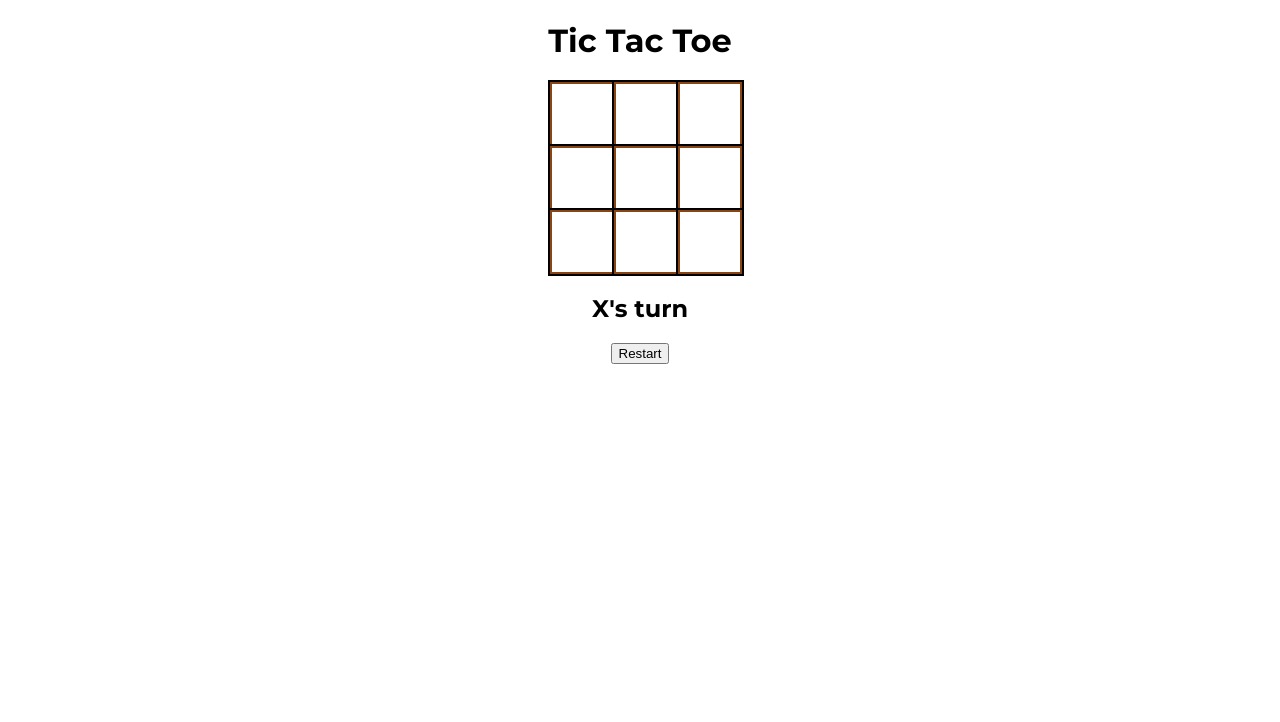
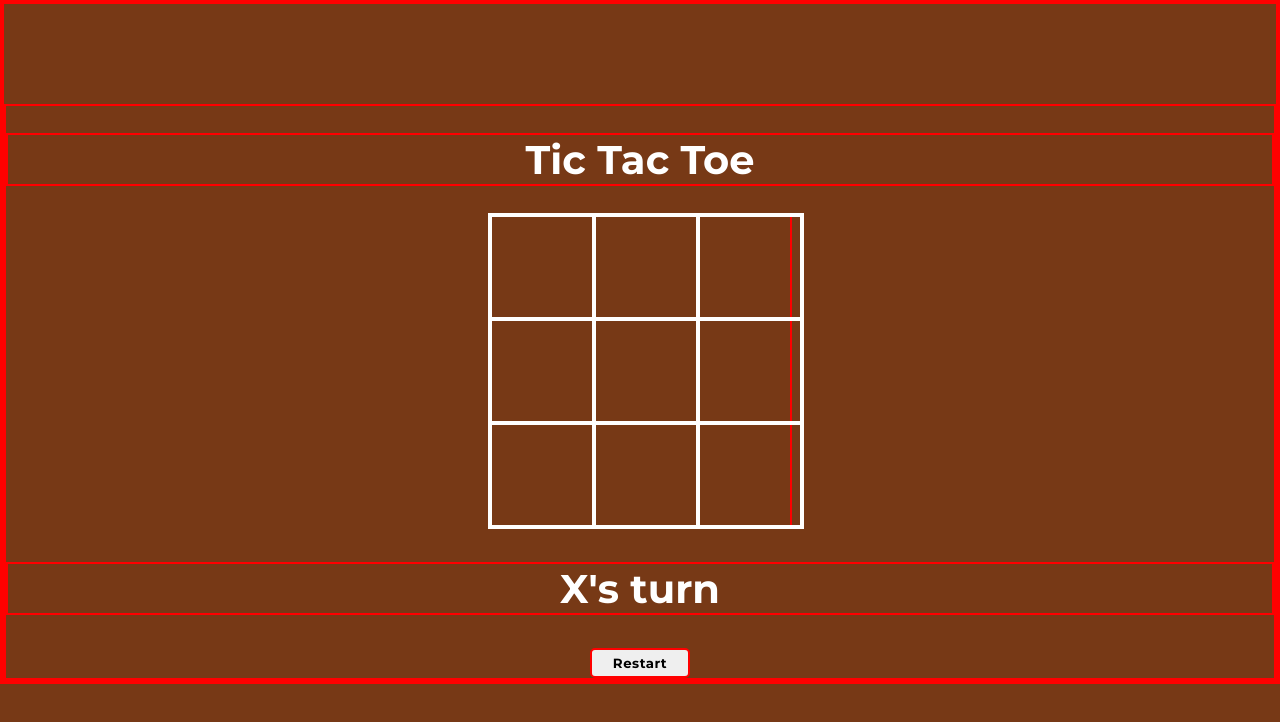
Before and after one commit to SatwikBaramal/TOP-JSProj2, a plain HTML site: page index.html in a window 1280 px wide. Drawn offline with Linux system fonts and the light colour scheme.

Commit message:
Made UI changes

```diff
--- a/index.html
+++ b/index.html
@@ -11,7 +11,7 @@
 </head>
 <body>
     <div id="gamecontainer" class="montserrat-bold">
-        <h1>Tic Tac Toe</h1>
+        <h1 style="font-size: 40px;">Tic Tac Toe</h1>
         <div id="cellContainer">
             <div cellIndex="0" class="cell"></div>
             <div cellIndex="1" class="cell"></div>
--- a/script.js
+++ b/script.js
@@ -45,6 +45,7 @@ function changePlayer(){
 }
 
 function restartGame(){
+    statusText.setAttribute('style',"color: white");
     curPlayer = "X";
     options = ["","","","","","","","",""];
     statusText.textContent = `${curPlayer}'s turn`;
@@ -71,9 +72,11 @@ function checkWinner(){
     }
 
     if(roundWon){
+        statusText.setAttribute('style',"color: lightgreen");
         statusText.textContent = `${curPlayer} has Won!`;
     }
     else if(!options.includes("")){
+        statusText.setAttribute('style',"color: yellow");
         statusText.textContent = 'Draw';
         running = false;
     }
--- a/style.css
+++ b/style.css
@@ -1,7 +1,16 @@
+*{
+    border:2px solid red;
+}
+
+body{
+    margin: 0;
+    background-color: #773916;
+}
+
 .cell{
-    width: 60px;
-    height:60px;
-    border: 2px solid saddlebrown;
+    width: 100px;
+    height:100px;
+    border: 2px solid white;
     box-shadow: 0 0 0 2px;
     font-size: 50px;
     cursor: pointer;
@@ -15,13 +24,38 @@
 }
 
 #gamecontainer{
+    margin-top: 100px;
     font-family: Montserrat,sans-serif;
     text-align: center;
+    color: white;
+    align-items: center;
+
 }
 
 #cellContainer{
     display: grid;
     grid-template-columns: repeat(3,auto);
-    width:180px;
+    width:300px;
     margin: auto;
+
 }
+
+button{
+    width:100px;
+    height:30px;
+    border-radius: 5px;
+    margin: auto;
+    font-family: "Montserrat",sans-serif;
+    font-weight: bolder;
+    letter-spacing: 0.5px
+}
+
+#statusText{
+    font-size: 40px;
+}
+
+.cell{
+    display: flex;
+    justify-content: center;
+    align-items: center;
+}
```
Also changed, not shown: styles.css (added).
